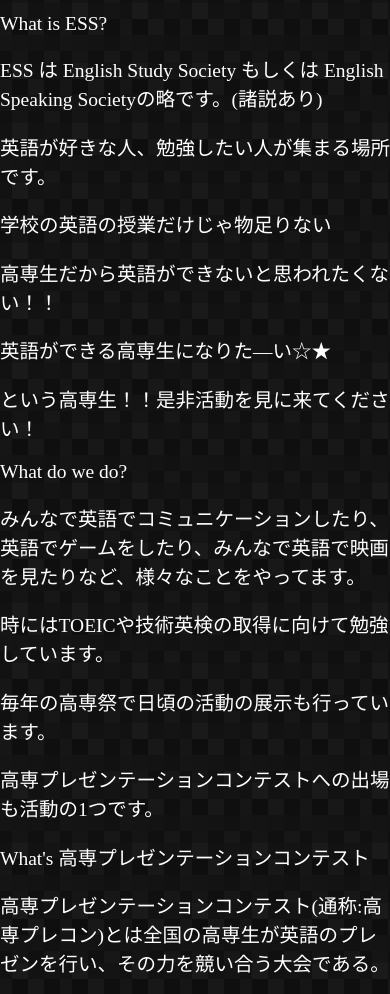
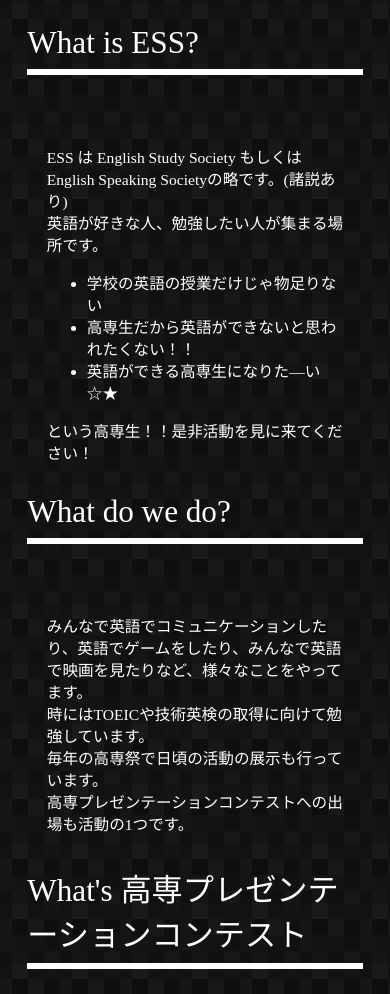
Before and after one commit to KCCT-ESS-Club/ESS-HomePage, a plain HTML site: page WebPage/About/index.html in a window 390 px wide. Shown: the part 69-1063 px from the top of the page. Drawn offline with nearby package versions, Linux system fonts and the light colour scheme.

Commit message:
finished smartphone about page

```diff
--- a/Header/Header.css
+++ b/Header/Header.css
@@ -169,6 +169,7 @@
         transition: all .5s;
         z-index: 2;
       }
+
       .header-nav{
         position: fixed;
         top: 10vmin;
--- a/Main/main.css
+++ b/Main/main.css
@@ -22,14 +22,16 @@ main{
 
 p{
     color: white;
-    font-size: 5vw;
+    font-size: 4vmin;
+    margin-left: 5vmin;
+    margin-right: 5vmin;
 }
 
 .BGPoster{
-    width: 100vw;
+    width: 100vmin;
 }
 
-hr{
+.linkLine{
     color: white;
     border-width: 3px;
     border-style: solid;
@@ -38,10 +40,10 @@ hr{
 
 .linktext{
     color: white;
-    font-size: 10vw;
+    font-size: 10vmin;
     text-align: center;
-    width: 50vw;
-    border-radius: 5vw;
+    width: 50vmin;
+    border-radius: 5vmin;
     margin: auto;
 }
 
@@ -49,3 +51,28 @@ hr{
     background-color: white;
     color: var(--essBlack);
 }
+
+.ContextArea{
+    margin-left: 7vmin;
+    margin-right: 7vmin;
+}
+
+.textTitle1{
+    margin-top: 8vmin;
+    color: white;
+    font-size: 8vmin;
+}
+
+.TitleUnderline{
+    color: white;
+    border-width: 3px;
+    border-style: solid;
+    margin-bottom: 70px;
+}
+
+li{
+    color: white;
+    font-size: 4vmin;
+    margin-left: 5vmin;
+    margin-right: 5vmin;
+}
--- a/WebPage/About/index.html
+++ b/WebPage/About/index.html
@@ -40,24 +40,31 @@
     </header>
 
     <main>
-        <p>What is ESS?</p>
-        <p>ESS は English Study Society もしくは English Speaking Societyの略です。(諸説あり)</p>
-        <p>英語が好きな人、勉強したい人が集まる場所です。</p>
-        <p>学校の英語の授業だけじゃ物足りない</p>
-        <p>高専生だから英語ができないと思われたくない！！</p>
-        <p>英語ができる高専生になりた―い☆★</p>
-        <p>という高専生！！是非活動を見に来てください！</p>
+        <div class="ContextArea">
+            <div class="textTitle1">What is ESS?</div>
+            <hr class="TitleUnderline">
+            <p>ESS は English Study Society もしくは English Speaking Societyの略です。(諸説あり)<br>
+            英語が好きな人、勉強したい人が集まる場所です。</p>
+            <ul>
+                <li>学校の英語の授業だけじゃ物足りない</li>
+                <li>高専生だから英語ができないと思われたくない！！</li>
+                <li>英語ができる高専生になりた―い☆★</li>
+            </ul>
+            <p>という高専生！！是非活動を見に来てください！</p>
 
-        <p>What do we do?</p>
-        <p>みんなで英語でコミュニケーションしたり、英語でゲームをしたり、みんなで英語で映画を見たりなど、様々なことをやってます。</p>
-        <p>時にはTOEICや技術英検の取得に向けて勉強しています。</p>
-        <p>毎年の高専祭で日頃の活動の展示も行っています。</p>
-        <p>高専プレゼンテーションコンテストへの出場も活動の1つです。</p>
+            <div class="textTitle1">What do we do?</div>
+            <hr class="TitleUnderline">
+            <p>みんなで英語でコミュニケーションしたり、英語でゲームをしたり、みんなで英語で映画を見たりなど、様々なことをやってます。<br>
+            時にはTOEICや技術英検の取得に向けて勉強しています。<br>
+            毎年の高専祭で日頃の活動の展示も行っています。<br>
+            高専プレゼンテーションコンテストへの出場も活動の1つです。</p>
 
-        <p>What's 高専プレゼンテーションコンテスト</p>
-        <p>高専プレゼンテーションコンテスト(通称:高専プレコン)とは全国の高専生が英語のプレゼンを行い、その力を競い合う大会である。</p>
-        <p>部門はシングル部門と3人でのチーム部門がある。</p>
-        <p>近畿大会を勝ち抜き、全国の高専生と戦おう！！</p>
+            <div class="textTitle1">What's 高専プレゼンテーションコンテスト</div>
+            <hr class="TitleUnderline">
+            <p>高専プレゼンテーションコンテスト(通称:高専プレコン)とは全国の高専生が英語のプレゼンを行い、その力を競い合う大会である。<br>
+            部門はシングル部門と3人でのチーム部門がある。<br>
+            近畿大会を勝ち抜き、全国の高専生と戦おう！！</p>
+        </div>
     </main>
 
     <footer>
```
Also changed, not shown: WebPage/Home/index.html (+2 -2 lines).
